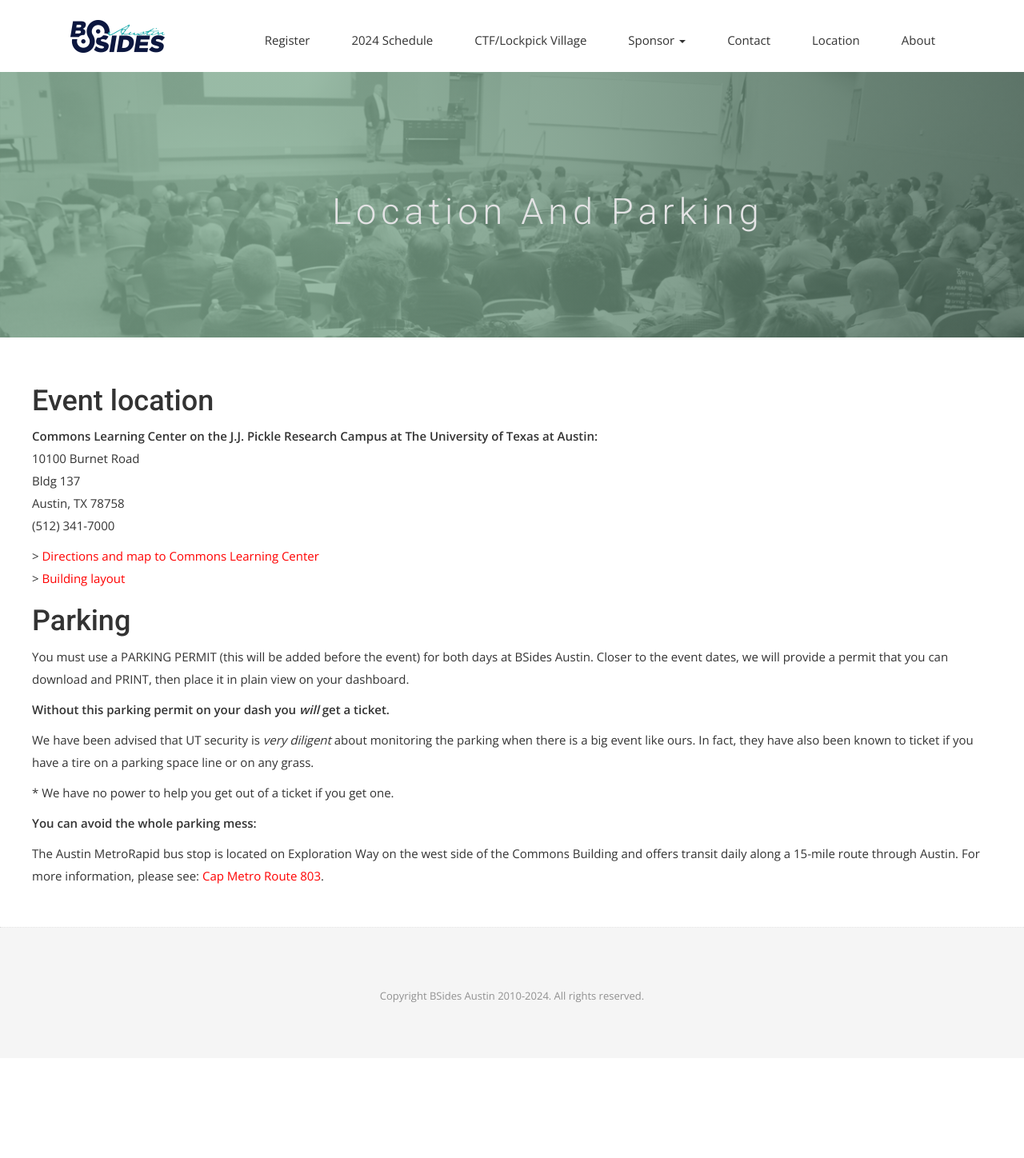
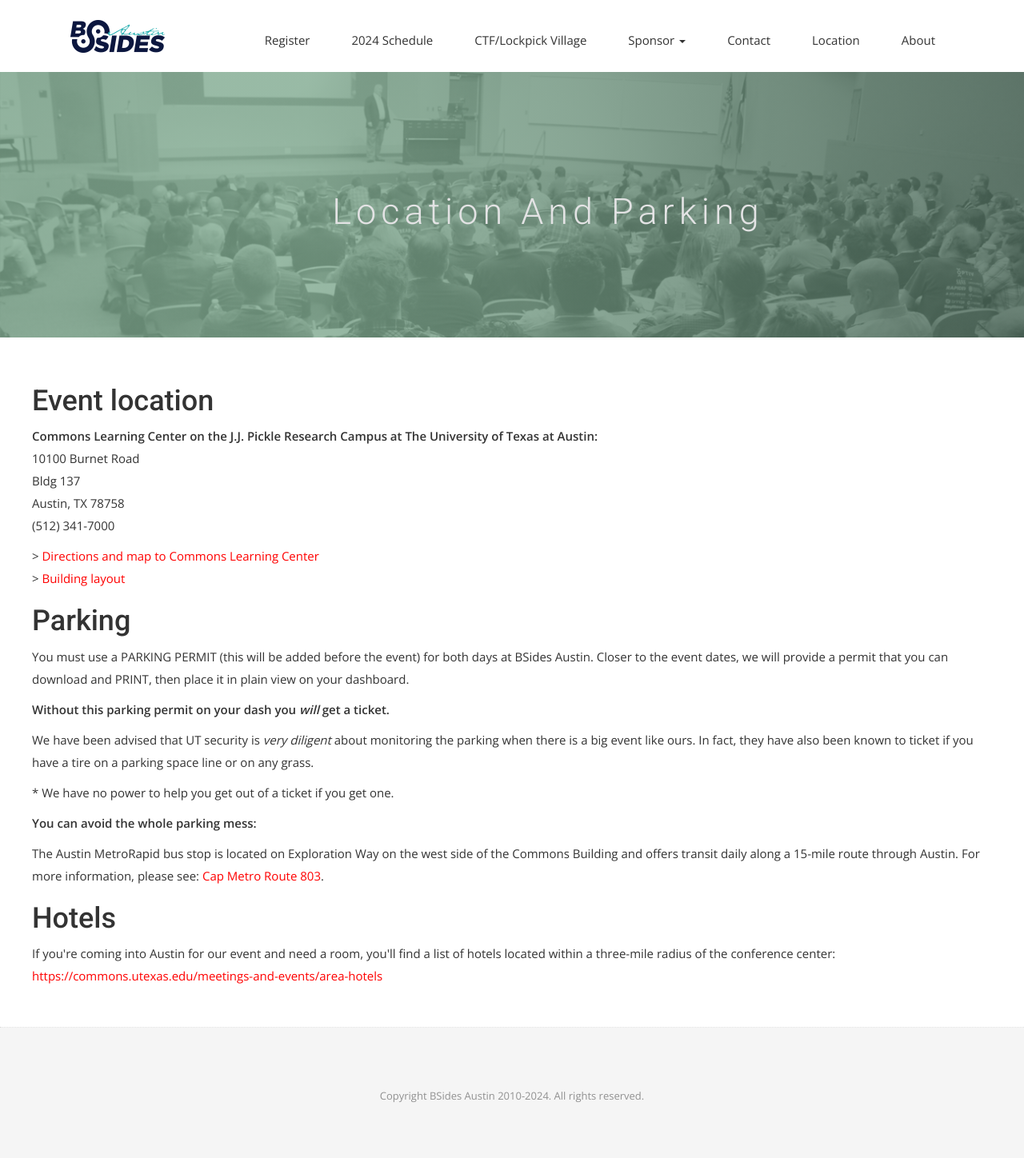
Before and after one commit to bsidesaustin/test, a Jekyll site: the page built from location.html, in a window 1280 px wide. Shown: the whole page at 80% size. Built offline with Jekyll 4.4.1, drawn with Linux system fonts in a browser that asks for light colours; nearby versions of some CDN libraries; some web fonts are replaced; before the commit the page ends 1323 px from its top, so only the background shows below that.

Commit message:
Update location.html

```diff
--- a/location.html
+++ b/location.html
@@ -37,4 +37,7 @@
 <p><strong>You can avoid the whole parking mess:</strong></p>
 <p>The Austin MetroRapid bus stop is located on Exploration Way on the west side of the Commons Building and offers transit daily along a 15-mile route through Austin. For more information, please see: <a href="https://www.capmetro.org/schedmap/?svc=0&amp;f1=803&amp;s=0&amp;d=N" target="_blank" rel="noopener noreferrer">Cap Metro Route 803</a>.</p>
 
+<h1>Hotels</h1>
+<p>If you're coming into Austin for our event and need a room, you'll find a list of hotels located within a three-mile radius of the conference center: <a href="https://commons.utexas.edu/meetings-and-events/area-hotels">https://commons.utexas.edu/meetings-and-events/area-hotels</a> </p>
+
 </div>
```
